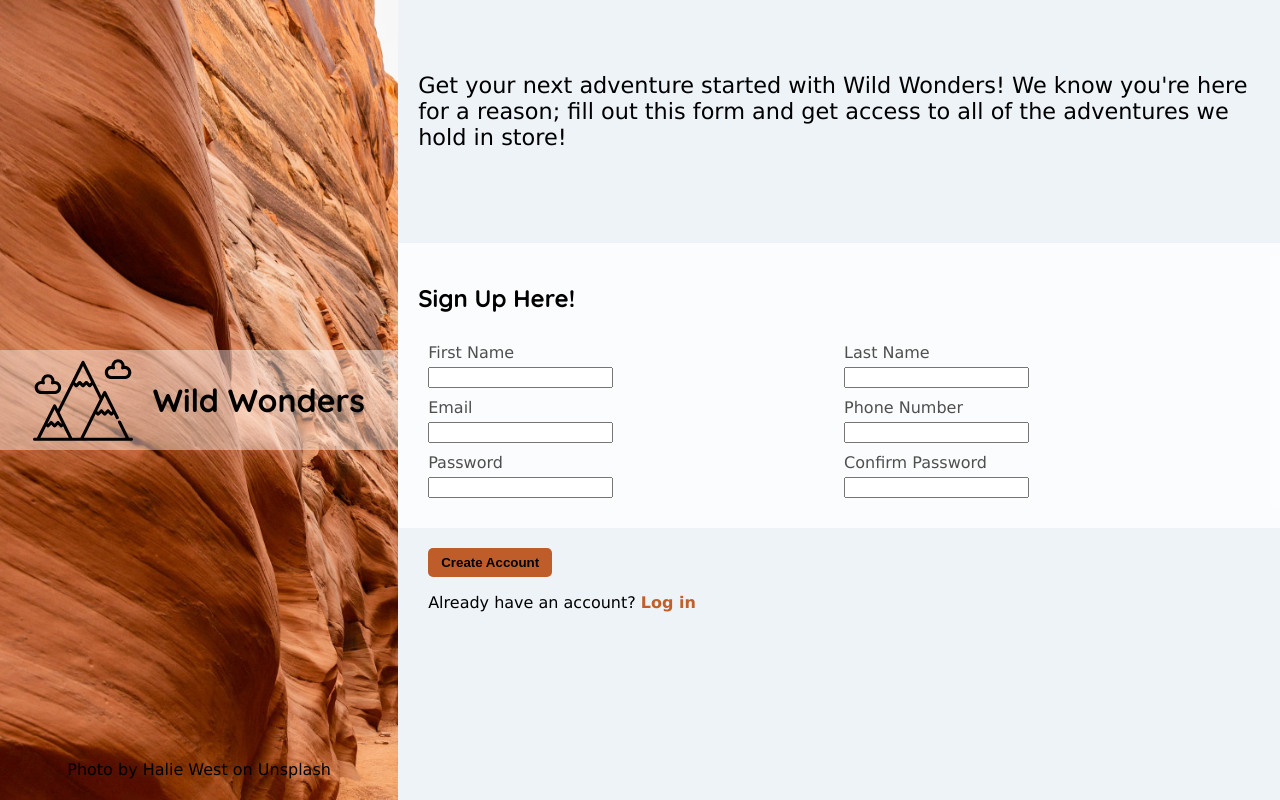
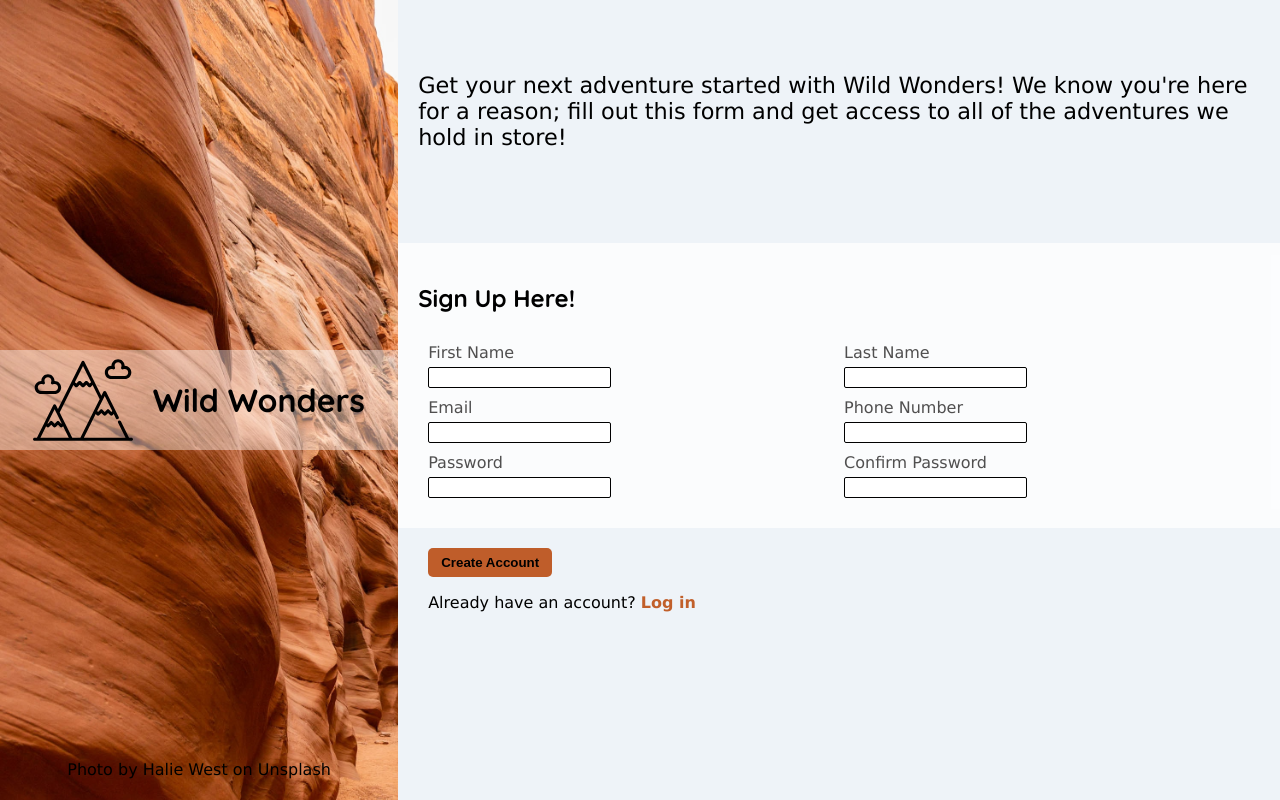
Before and after one commit to katynightshade/sign-up, a plain HTML site: page index.html in a window 1280 px wide. Drawn offline with Linux system fonts and the light colour scheme.

Commit message:
more styling, starting field validation

```diff
--- a/index.html
+++ b/index.html
@@ -29,27 +29,27 @@
                     <div class="inputs">
                         <div class="field">
                             <label for="f-name">First Name</label>
-                            <input type="text" id="f-name" name="f-name">
+                            <input type="text" id="f-name" name="f-name" required>
                         </div>
                         <div class="field">
                             <label for="l-name"> Last Name</label>
-                            <input type="text" id="l-name" name="l-name">
+                            <input type="text" id="l-name" name="l-name" required>
                         </div>
                         <div class="field">
                             <label for="user-email">Email</label>
-                            <input type="email" id="user-email" name="email" pattern="[^@\s]+@[^@\s]+\.[^@\s]+">
+                            <input type="email" id="user-email" name="email" pattern="[^@\s]+@[^@\s]+\.[^@\s]+" required>
                         </div>
                         <div class="field">
                             <label for="user-phone">Phone Number</label>
-                            <input type="tel" id="user-phone" name="phone">
+                            <input type="tel" id="user-phone" name="phone" required>
                         </div>
                         <div class="field">
                             <label for="user-password">Password</label>
-                            <input type="password" name="password" id="user-password">
+                            <input type="password" name="password" id="user-password" required>
                         </div>
                         <div class="field">
                             <label for="confirm-pass">Confirm Password</label>
-                            <input type="password" id="confirm-pass" name="confirm-password">
+                            <input type="password" id="confirm-pass" name="confirm-password" required>
                         </div>
                     </div>
                 </div>
--- a/style.css
+++ b/style.css
@@ -92,6 +92,14 @@ body {
     color: rgba(54, 53, 53, 0.87);
 }
 
+input {
+    appearance: none;
+    -webkit-appearance: none;
+    border: 1px solid black;
+    border-radius: 2px;
+    padding: 2px;
+}
+
 .submit {
     padding: 20px 30px 0 30px;
 }
```
